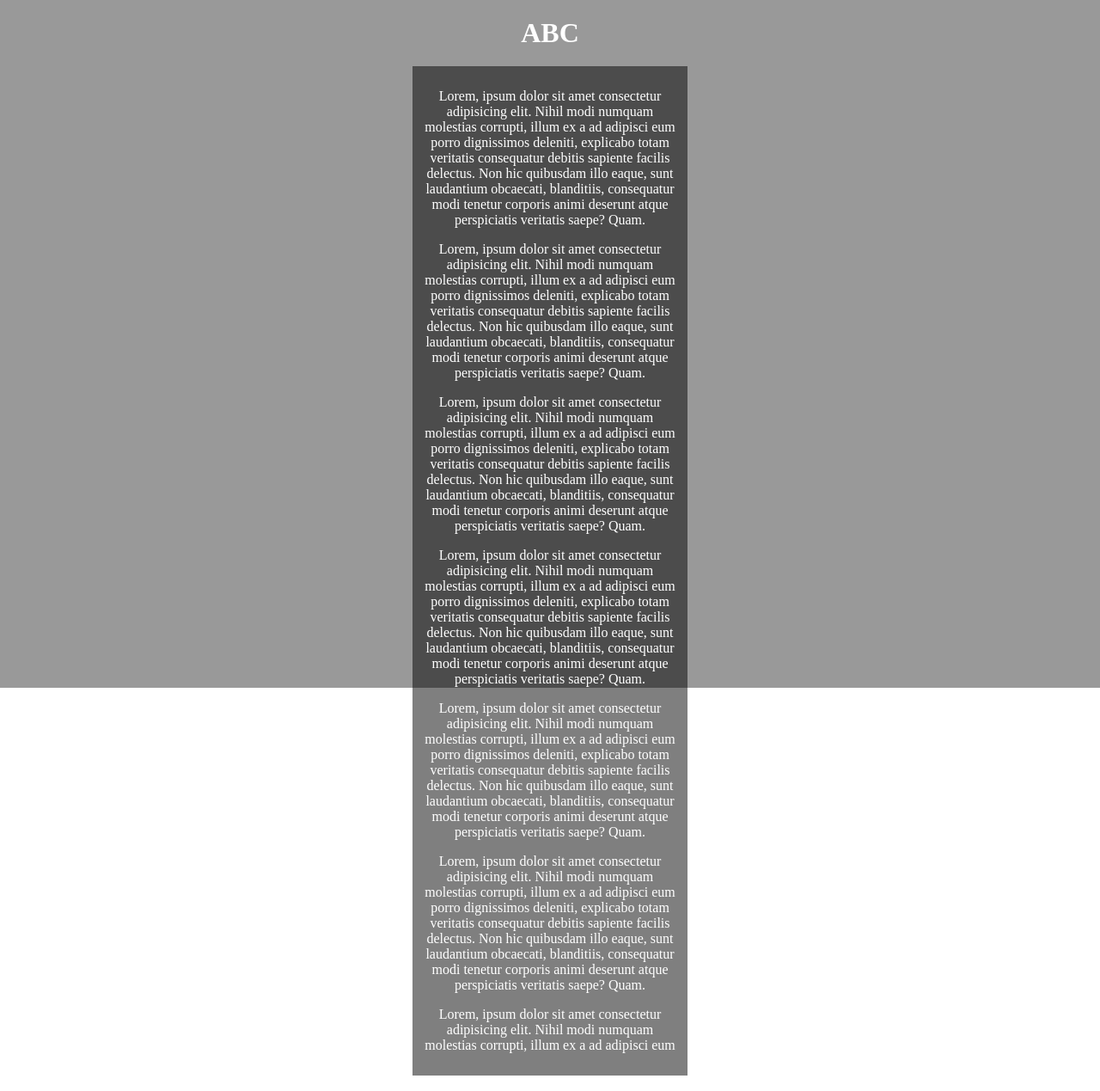
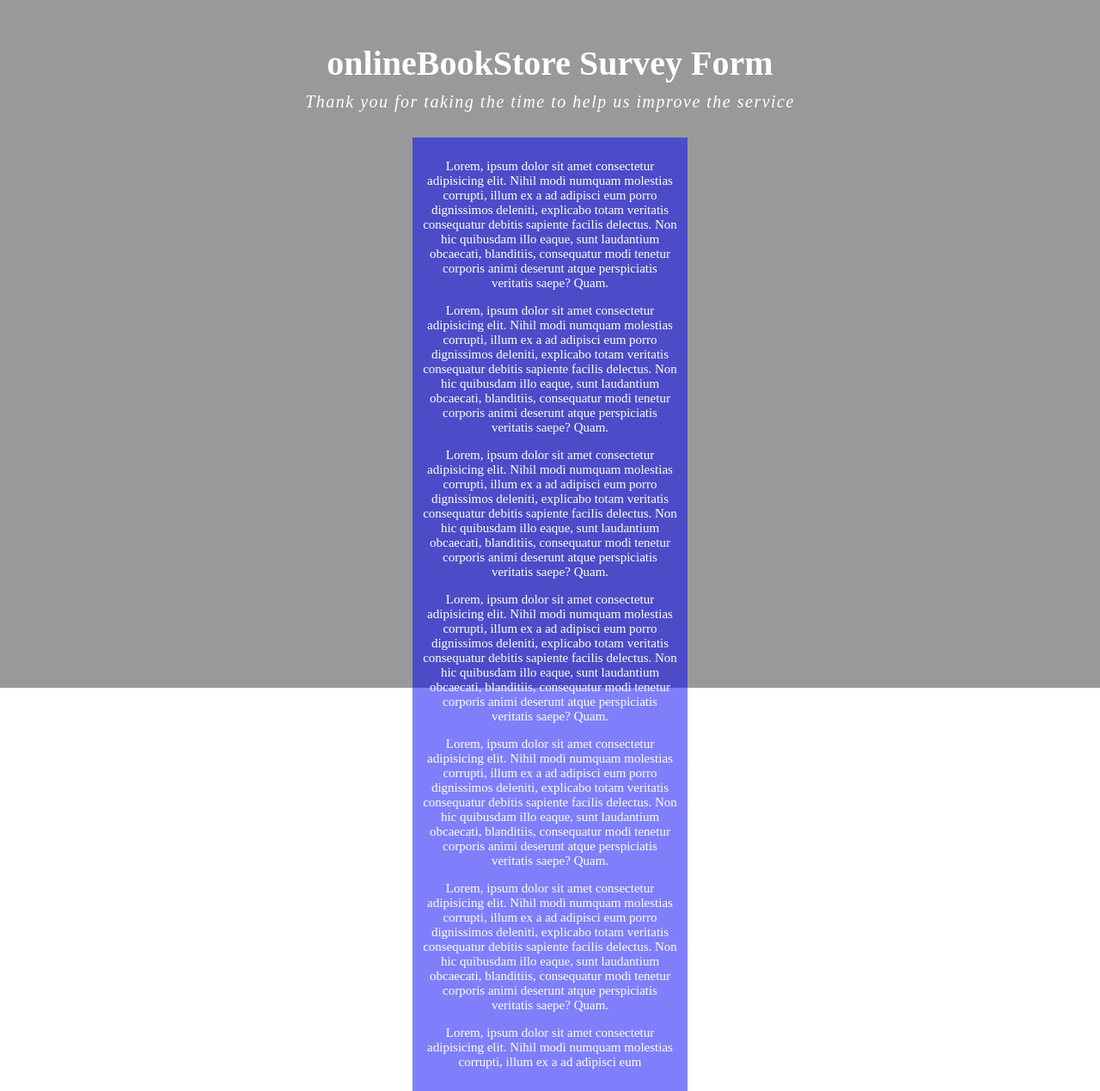
Before and after one commit to ashatskyy/FBC_survey, a plain HTML site: page index.html in a window 1280 px wide. Shown: the whole page at 86% size. Drawn offline with Linux system fonts and the light colour scheme.

Commit message:
something

```diff
--- a/index.html
+++ b/index.html
@@ -18,9 +18,10 @@
   </head>
   <body>
     <div class="d"></div>
-    <h1>ABC</h1>
+    <h1>onlineBookStore Survey Form</h1>
+		<p class=" p-up p-mod">Thank you for taking the time to help us improve the service</p>
     <div class="e">
-      <p>
+      <p class="p-inner">
         Lorem, ipsum dolor sit amet consectetur adipisicing elit. Nihil modi
         numquam molestias corrupti, illum ex a ad adipisci eum porro dignissimos
         deleniti, explicabo totam veritatis consequatur debitis sapiente facilis
@@ -29,7 +30,7 @@
         perspiciatis veritatis saepe? Quam.
       </p>
 
-      <p>
+      <p class="p-inner">
         Lorem, ipsum dolor sit amet consectetur adipisicing elit. Nihil modi
         numquam molestias corrupti, illum ex a ad adipisci eum porro dignissimos
         deleniti, explicabo totam veritatis consequatur debitis sapiente facilis
@@ -38,7 +39,7 @@
         perspiciatis veritatis saepe? Quam.
       </p>
 
-      <p>
+      <p class="p-inner">
         Lorem, ipsum dolor sit amet consectetur adipisicing elit. Nihil modi
         numquam molestias corrupti, illum ex a ad adipisci eum porro dignissimos
         deleniti, explicabo totam veritatis consequatur debitis sapiente facilis
@@ -47,7 +48,7 @@
         perspiciatis veritatis saepe? Quam.
       </p>
 
-      <p>
+      <p class="p-inner">
         Lorem, ipsum dolor sit amet consectetur adipisicing elit. Nihil modi
         numquam molestias corrupti, illum ex a ad adipisci eum porro dignissimos
         deleniti, explicabo totam veritatis consequatur debitis sapiente facilis
@@ -56,7 +57,7 @@
         perspiciatis veritatis saepe? Quam.
       </p>
 
-      <p>
+      <p class="p-inner">
         Lorem, ipsum dolor sit amet consectetur adipisicing elit. Nihil modi
         numquam molestias corrupti, illum ex a ad adipisci eum porro dignissimos
         deleniti, explicabo totam veritatis consequatur debitis sapiente facilis
@@ -65,16 +66,16 @@
         perspiciatis veritatis saepe? Quam.
       </p>
 
-      <p>
+      <p class="p-inner">
         Lorem, ipsum dolor sit amet consectetur adipisicing elit. Nihil modi
         numquam molestias corrupti, illum ex a ad adipisci eum porro dignissimos
         deleniti, explicabo totam veritatis consequatur debitis sapiente facilis
         delectus. Non hic quibusdam illo eaque, sunt laudantium obcaecati,
         blanditiis, consequatur modi tenetur corporis animi deserunt atque
         perspiciatis veritatis saepe? Quam.
-      </p>
+      </p class="p-inner">
 
-      <p>
+      <p class="p-inner">
         Lorem, ipsum dolor sit amet consectetur adipisicing elit. Nihil modi
         numquam molestias corrupti, illum ex a ad adipisci eum
       </p>
--- a/style.css
+++ b/style.css
@@ -4,16 +4,10 @@ body{
 }
 .d{
 	position: fixed;
-	/* position: absolute; */
-	/* position: relative; */
 	width: 100%;
 	height: 100vh;
-	/* height: 100px; */
-	/* background-image: url(survey-background-2var.png); */
 	background-image: linear-gradient(
 		115deg,
-		/* rgba(136, 136, 206, 0.7),
-		rgba(136, 136, 206, 0.7) */
 		rgba(0, 0, 0, 0.4),
 		rgba(0, 0, 0, 0.4)
 	),
@@ -23,18 +17,28 @@ body{
 	background-repeat: no-repeat;
 	background-position: center;
 }
-h1{
+h1, .p-up{
 	margin: 0;
 	background-color: transparent;
 	color: white;
-	/* margin-bottom: 20px; */
-	padding: 20px;
+	font-size: 40px;
+	padding-top: 50px;
+}
+.p-mod{
+	padding-top: 10px;
+	padding-bottom: 30px;
+	font-size: 20px;
+  font-style: italic;
+	letter-spacing: 1.5px;
+}
+.p-inner{
+	font-size: 15px;
 }
 .e{
 	margin: auto ;
 	width: 300px;
-	/* height: 1175px; */
-	background-color: rgba(0,0,0,0.5);
+	/* background-color: rgba(0,0,0,0.5); */
+	background-color: rgba(0,0,250,0.5);
 	color: white;
 	padding: 10px;
 	padding-bottom: 10px;
```
